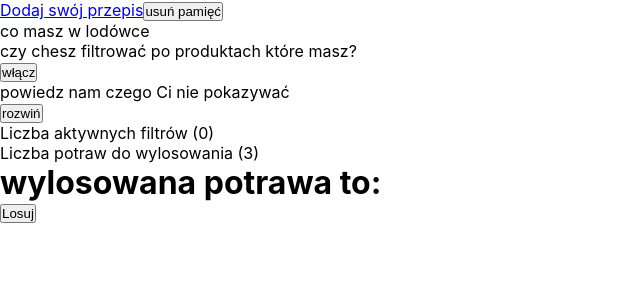
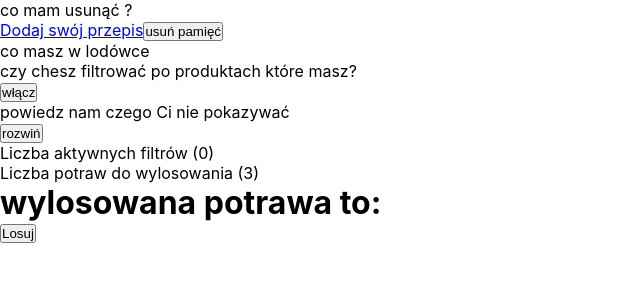
Before and after one commit to atrykp/what-s-for-dinner-react-app, a React (Create React App) app: page / in a window 1280 px wide. Shown: the top 300 px of the page, without its empty margins (0-640 px from the left). Built offline with nearby package versions, Linux system fonts and the light colour scheme.

Commit message:
add RemoveStorage.js file and export to App.js

```diff
--- a/src/pages/App.js
+++ b/src/pages/App.js
@@ -11,6 +11,7 @@ import {
   Switch,
 } from "react-router-dom";
 import UserProducts from "./UserProducts";
+import RemoveStorage from "./RemoveStorage";
 
 let mainArr = [
   {
@@ -205,6 +206,7 @@ function App() {
     <Router>
       <Switch>
         <Route path="/" exact>
+          <RemoveStorage />
           <NavLink to="/addDish">Dodaj swój przepis</NavLink>
           <button onClick={reset}>usuń pamięć</button>
           <p>co masz w lodówce</p>
--- /dev/null
+++ b/src/pages/RemoveStorage.js
@@ -0,0 +1,5 @@
+const RemoveStorage = () => {
+  return <div>co mam usunąć ? </div>;
+};
+
+export default RemoveStorage;
```
Also changed, not shown: 1 other file (tests, documents, lock files or other folders).
